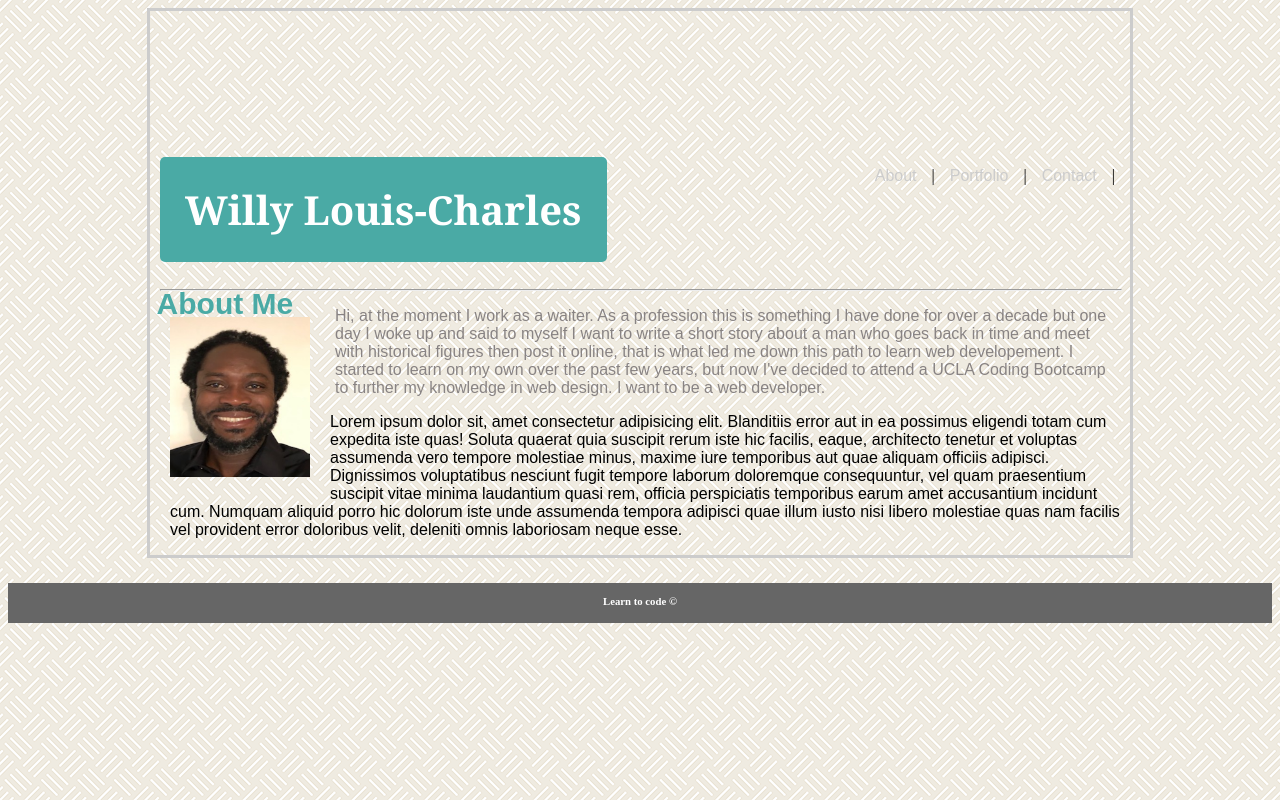
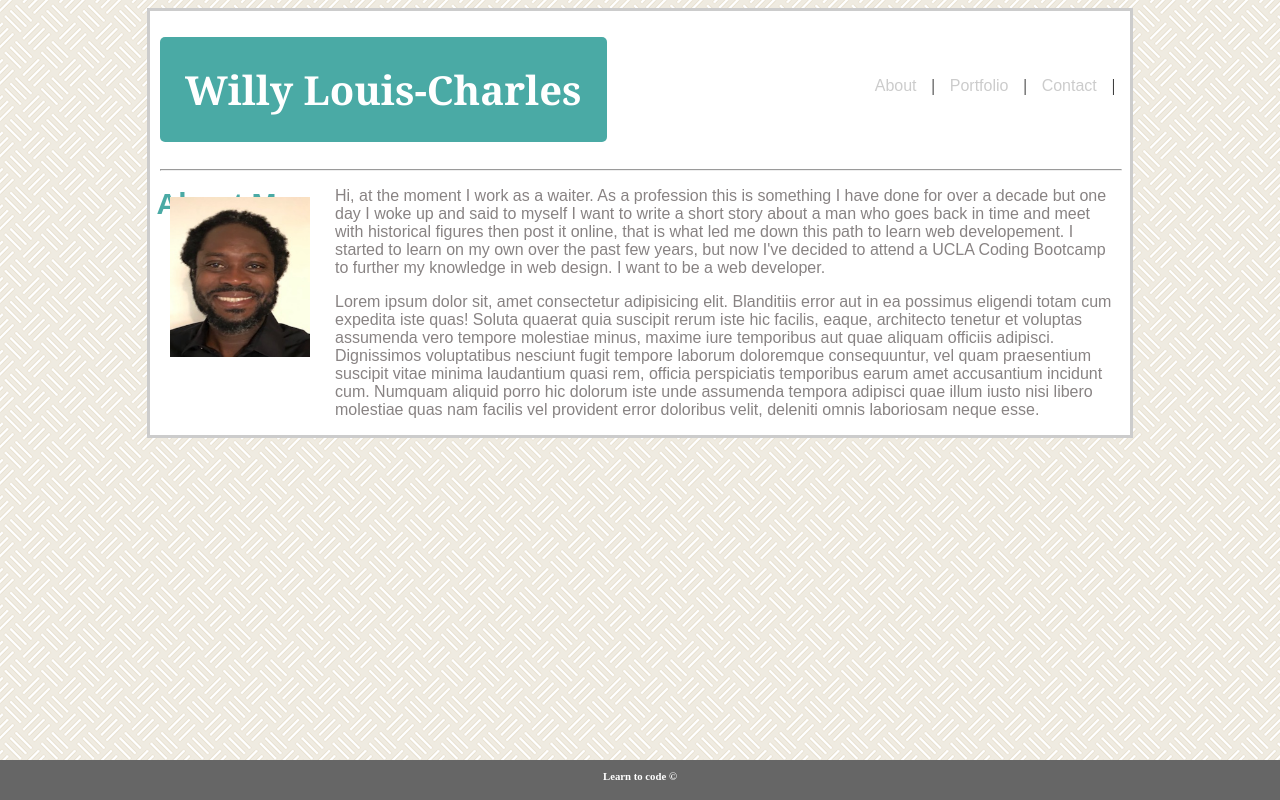
Before and after one commit to Spacejnk/Basic-Portfolio, a plain HTML site: page index.html in a window 1280 px wide. Drawn offline with Linux system fonts and the light colour scheme.

Commit message:
update css

```diff
--- a/assets/css/style.css
+++ b/assets/css/style.css
@@ -1,9 +1,7 @@
 /* Styling for all pages */
-
 body {
   /* background image */
   background: url("../floor-tile.png") repeat 0 0;
-
 }
 
 nav li::after {
@@ -21,13 +19,13 @@ nav li::after {
   border-style: solid;
   border-width: 3px;
   border-color: #cccccc;
-
-
+  background-color: #ffffff;
+  overflow: scroll;
 }
 
 .wlc {
   font-family: 'Georgia', Times, Times New Roman, serif;
-    margin-top: 130px;
+  margin-top: 10px;
   font-size: 40px;
   padding-left: 10px;
   background-color: #4aaaa5;
@@ -37,28 +35,31 @@ nav li::after {
   color: #ffffff;
 }
 
-
 h3, .contact, .portfolio {
-    font-family:'Arial', 'Helvetica Neue', Helvetica, sans-serif;
+  font-family: 'Arial', 'Helvetica Neue', Helvetica, sans-serif;
   padding-top: 10px;
-    margin-top: 250px;
+  margin-top: 150px;
   margin-left: -450px;
   font-size: 30px;
   float: left;
   color: #4aaaa5;
 }
 
+.portfolio {
+  margin-top: 150px;
+}
+
 nav ul li a {
-    font-family:'Arial', 'Helvetica Neue', Helvetica, sans-serif;
+  font-family: 'Arial', 'Helvetica Neue', Helvetica, sans-serif;
   text-decoration: none;
   margin: 10px;
-    color:#cccccc;
+  color: #cccccc;
 }
 
-nav ul li  {
+nav ul li {
   list-style: none;
   float: right;
-    margin-top: 140px;
+  margin-top: 50px;
 }
 
 .willy {
@@ -69,37 +70,36 @@ nav ul li  {
   padding: 20px;
   margin-top: -2px;
   margin-left: -10px;
-
 }
-
-
 
 hr {
   width: 100%;
 }
 
-.about-me {
-    font-family:'Arial', 'Helvetica Neue', Helvetica, sans-serif;
-    color:#888383;
+.about-me, .lorem {
+  font-family: 'Arial', 'Helvetica Neue', Helvetica, sans-serif;
+  color: #888383;
   padding-left: 15px;
   margin-left: 160px;
 }
 
-footer {
-    clear: both;
-    text-align: center;
-    background-color: #666666;
-    height: 40px;
-    max-width: 100%;
-}
-
-.lorem {
+/* .lorem {
   font-family:'Arial', 'Helvetica Neue', Helvetica, sans-serif;
   padding-left: 10px;
+} */
+footer {
+  height: 40px;
+  position: fixed;
+  left: 0;
+  bottom: 0;
+  width: 100%;
+  background-color: #666666;
+  color: white;
+  text-align: center;
 }
 
 h6 {
-    padding-top: 12px;
+  margin-top: 10px;
   color: #ffffff;
 }
 
@@ -108,9 +108,8 @@ h6 {
   position: relative;
   float: left;
   margin: 10px;
-
+  margin-top: 10px;
 }
-
 
 .im1, .im2, .im3, .im4, .im5 {
   position: absolute;
@@ -125,29 +124,18 @@ h6 {
   margin-left: 20%
 }
 
-
-
-
-
-
-
-
 /* Contact form */
-
 form {
   /* Just to center the form on the page */
   margin: 0 auto;
   width: 800px;
-
   /* To see the limits of the form */
   padding: 1em;
   margin-left: -17px;
-
   max-width: 100%;
-
 }
 
-  div + div {
+div+div {
   margin-top: 1em;
 }
 
@@ -155,21 +143,18 @@ form {
   /* To make sure that all label have the same size and are properly align*/
   display: block;
   height: 35px;
-      font-family:'Arial', 'Helvetica Neue', Helvetica, sans-serif;
+  font-family: 'Arial', 'Helvetica Neue', Helvetica, sans-serif;
 }
 
 input, textarea {
   /* To make sure that all text field have the same font settings
        By default, textarea are set with a monospace font */
   font: 1em sans-serif;
-
   /* To give the same size to all text field */
   width: 100%;
   height: 50px;
-
   -moz-box-sizing: border-box;
   box-sizing: border-box;
-
   /* To harmonize the look & feel of text field border */
   border: 1px solid #999;
 }
@@ -182,10 +167,8 @@ form {
 textarea {
   /* To properly align multiline text field with their label */
   vertical-align: top;
-
   /* To give enough room to type some text */
   height: 5em;
-
   /* To allow users to resize any textarea vertically
        It works only on Chrome, Firefox and Safari */
   resize: vertical;
@@ -198,10 +181,9 @@ form {
 
 .button {
   /* To position the buttons to the same position of the text fields */
-    padding-left: 0px; /* same size as the label elements */
-
+  padding-left: 0px;
+  /* same size as the label elements */
 }
-
 
 button {
   /* This extra magin represent the same space as the space between
```
Lines whose indentation alone changed are shown as unchanged.
